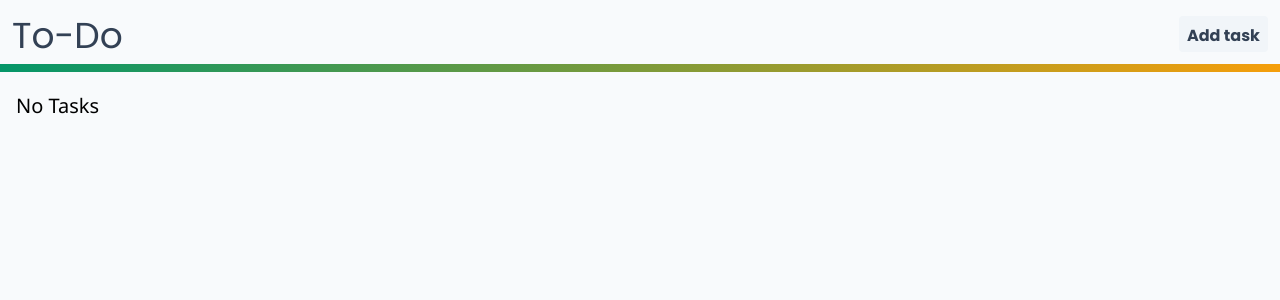
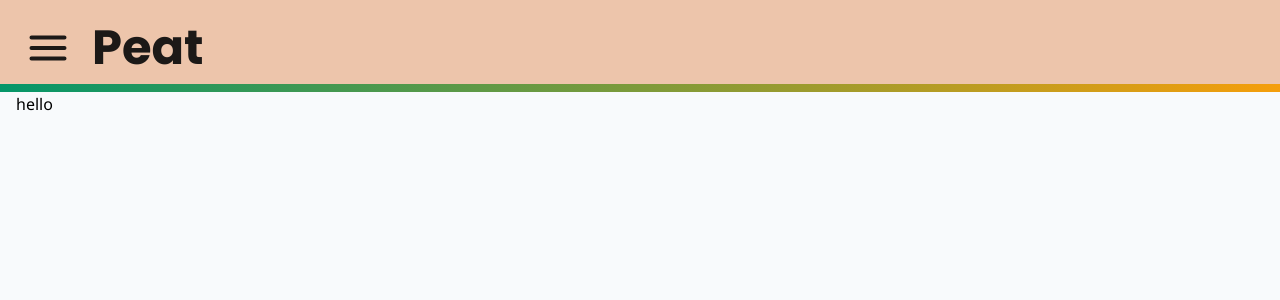
Before and after one commit to skkra0/peat, a Next.js app: page / in a window 1280 px wide. Shown: the top 300 px of the page. Built offline with nearby package versions, Linux system fonts and the light colour scheme.

Commit message:
placed header in layout, added custom colors

```diff
--- a/app/components/task_form.tsx
+++ b/app/components/task_form.tsx
@@ -1,5 +1,6 @@
 import { useState } from "react";
 import Task from "./task";
+import React from "react";
 const TaskForm = ({ formTask, setFormTask, isNewTask, handleSubmit }: {
 formTask: Task;
 setFormTask: any;
@@ -14,8 +15,10 @@ isNewTask: boolean;
       <form className="m-1" onSubmit={handleSubmit}>
         <input
           type="text"
+          id="list-title"
+          name="list-title"
           className="focus:border-sky-500 outline-sky-500 border-b-2 border-emerald-800 bg-slate-50 py-1 mt-2 w-72 block"
-          placeholder="List Title"
+          placeholder="List Title..."
           value={formTask.title}
           onChange={(e) => {
             setFormTask({
@@ -26,6 +29,7 @@ isNewTask: boolean;
         />
         <textarea
           className="focus:border-sky-500 outline-sky-500 border-emerald-800 border-b-2 bg-slate-50 py-1 mt-2 h-20 w-72 block break-words resize-none"
+          id="description"
           placeholder="List Description"
           value={formTask.description}
           onChange={(e) => {
--- a/app/globals.css
+++ b/app/globals.css
@@ -7,10 +7,6 @@ body {
   background-color: rgb(248, 250, 252);
 }
 
-.bg-smoke {
-  background-color: rgba(0, 0, 0, 0.2);
-}
-
 .around {
   grid-template-columns: repeat(auto-fit, minmax(288px, 1fr));
   justify-items: space-around;
--- a/app/layout.tsx
+++ b/app/layout.tsx
@@ -1,8 +1,9 @@
 import type { Metadata } from "next";
-import { Inter } from "next/font/google";
+import { Poppins, Noto_Sans } from "next/font/google";
 import "./globals.css";
 
-const inter = Inter({ subsets: ["latin"] });
+const poppins = Poppins({ subsets: ["latin"], weight: ["400", "500", "700"] });
+const noto = Noto_Sans({ subsets: ["latin"] });
 
 export const metadata: Metadata = {
   title: "To-Do App",
@@ -16,7 +17,27 @@ export default function RootLayout({
 }>) {
   return (
     <html lang="en">
-      <body className={inter.className}>{children}</body>
+      <body className={noto.className}>
+      <div
+        className={`flex justify-start pt-4 pb-3 pl-3 pr-3 bg-peat text-stone-900 font-bold ${poppins.className}`}
+      >
+        <button className="rounded-md mt-2 ml-3 mr-5 hover:bg-peat-dark">
+          <svg
+          xmlns="http://www.w3.org/2000/svg"
+          fill="none"
+          viewBox="0 0 24 24"
+          strokeWidth={2}
+          stroke="currentColor"
+          className="size-12 text-stone-900 hover:cursor-pointer">
+            <path strokeLinecap="round" strokeLinejoin="round" d="M3.75 6.75h16.5M3.75 12h16.5m-16.5 5.25h16.5" />
+          </svg>
+        </button>
+        <h1 className="mt-2 inline-block text-5xl">Peat</h1>
+      </div>
+
+      <div className="bg-gradient-to-r from-emerald-600 to-amber-500 h-2"></div>
+      {children}
+      </body>
     </html>
   );
 }
--- a/app/page.tsx
+++ b/app/page.tsx
@@ -65,7 +65,7 @@ const Page = () => {
 
   return (
     <>
-      {formOpen ? (
+      {/* {formOpen ? (
         <Modal key="modal" setOpen={setFormOpen}>
           <TaskForm
             formTask={formTask}
@@ -74,43 +74,12 @@ const Page = () => {
             handleSubmit={handleSubmit}
           />
         </Modal>
-      ) : null}
+      ) : null} */}
+
 
       <div
-        className={`flex justify-between pt-4 pb-3 pl-3 pr-3 h-16 bg-slate-50 text-slate-700 ${poppins.className}`}
-      >
-        <h1 className="inline-block text-4xl">To-Do</h1>
-        <button
-          onClick={() => {
-            setFormTask(emptyTask());
-            setIsNewTask(true);
-            setFormOpen(true);
-          }}
-          className="btn inline-block p-2 font-bold rounded bg-slate-100 hover:bg-slate-300"
-        >
-          Add task
-        </button>
-      </div>
-
-      <div className="bg-gradient-to-r from-emerald-600 to-amber-500 h-2"></div>
-      <div
-        className={`main text-black bg-slate-50 pl-4 pr-4 ${noto.className}`}
-      >
-        <div className="grid around pt-5 gap-3">
-          {tasks.length > 0 ? (
-            tasks.map((task, _) => (
-              <TaskItem
-                task={task}
-                onDelete={onDelete}
-                onUpdate={onUpdate}
-                onEdit={onEdit}
-                key={task.key}
-              />
-            ))
-          ) : (
-            <h2 className="text-xl">No Tasks</h2>
-          )}
-        </div>
+        className={`main text-black bg-slate-50 pl-4 pr-4 ${noto.className}`}>
+          hello
       </div>
     </>
   );
--- a/tailwind.config.ts
+++ b/tailwind.config.ts
@@ -13,6 +13,13 @@ const config: Config = {
         "gradient-conic":
           "conic-gradient(from 180deg at 50% 50%, var(--tw-gradient-stops))",
       },
+      colors: {
+        peat: {
+          DEFAULT: "#EDC5AB",
+          light: "#F4D4BA",
+          dark: "#D39872",
+        }
+      }
     },
   },
   plugins: [],
```
